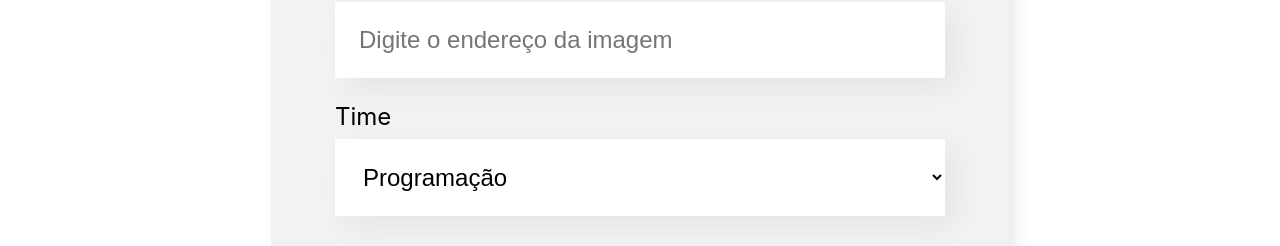
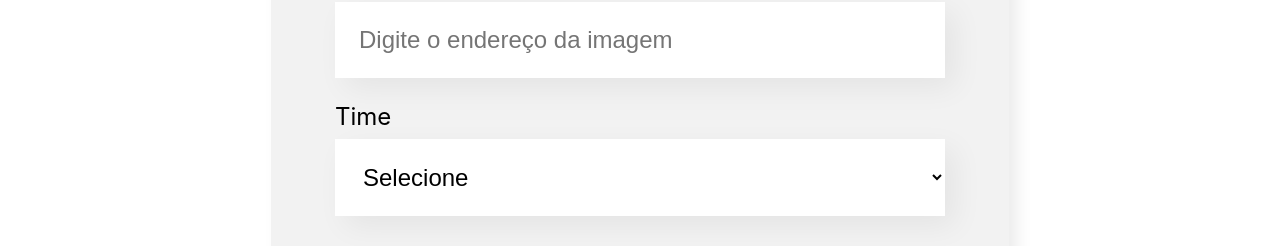
Before and after one commit to alvesmaarcos/praticando-react, a React (Create React App) app in the folder organo/: page / in a window 1280 px wide. Shown: the part 996-1242 px from the top of the page. Built offline with nearby package versions, Linux system fonts and the light colour scheme.

Commit message:
Update SuspendendList component to handle selection changes and required validation

```diff
--- a/organo/src/components/SuspendedList/SuspendendList.js
+++ b/organo/src/components/SuspendedList/SuspendendList.js
@@ -5,6 +5,7 @@ export const SuspendendList = (props) => {
         <div className="suspendend-list">
             <label>{props.label}</label>
             <select onChange={event => props.aoAlterado(event.target.value)} required={props.required} value={props.val}>
+                    <option value="" disabled hidden>Selecione</option>
                     {props.itens.map(item => {
                         return <option key={item} value={item}>{item}</option>
                     })}
```
